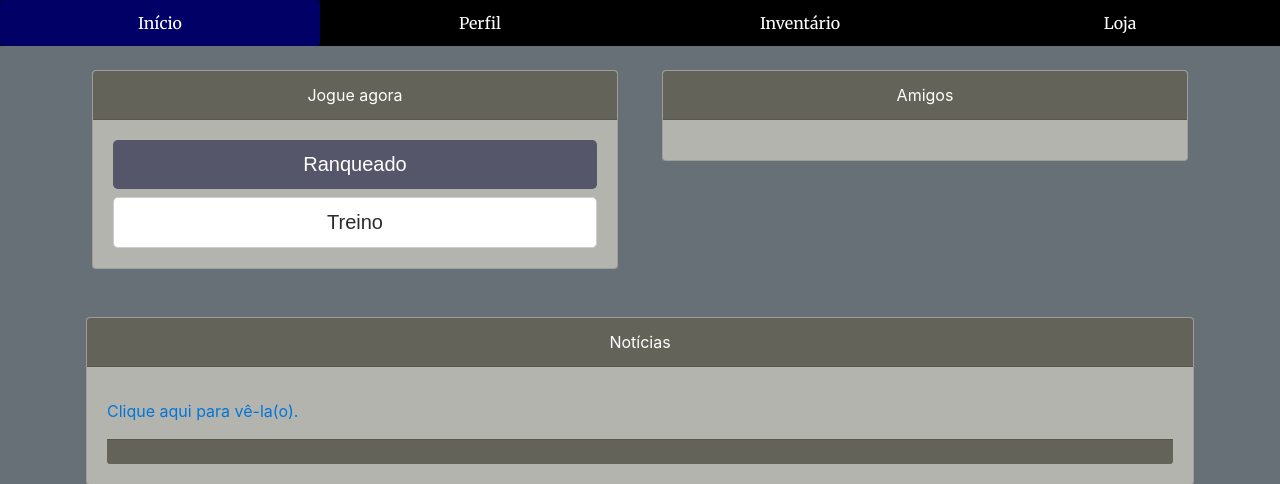
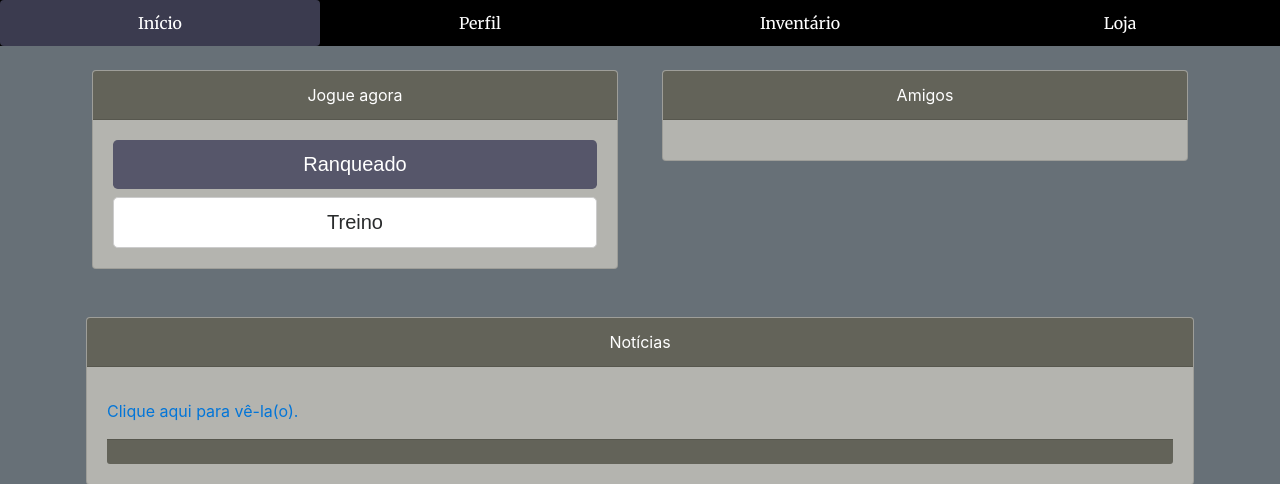
Before and after one commit to lucasrodrigues10/lifeofcards, a PHP site: page /pages/main.php in a window 1280 px wide. Shown: the top 484 px of the page. Run offline with PHP 8.4, Linux system fonts and the light colour scheme; the template is opened without the code that fills it, so the values that code supplies are empty; the visitor is signed in with stand-in values (Sample User, id 1); some libraries are stand-ins or nearby versions; some web fonts are replaced.

Commit message:
cor do active da barra de navegacao principal consertada

```diff
--- a/pages/main.php
+++ b/pages/main.php
@@ -500,7 +500,7 @@ $a = 0;
 
     <li class="nav-item">
 
-        <a class="nav-link btn-home" href="#">Início</a>
+        <a class="nav-link btn-home active" href="#">Início</a>
 
     </li>
 
```
